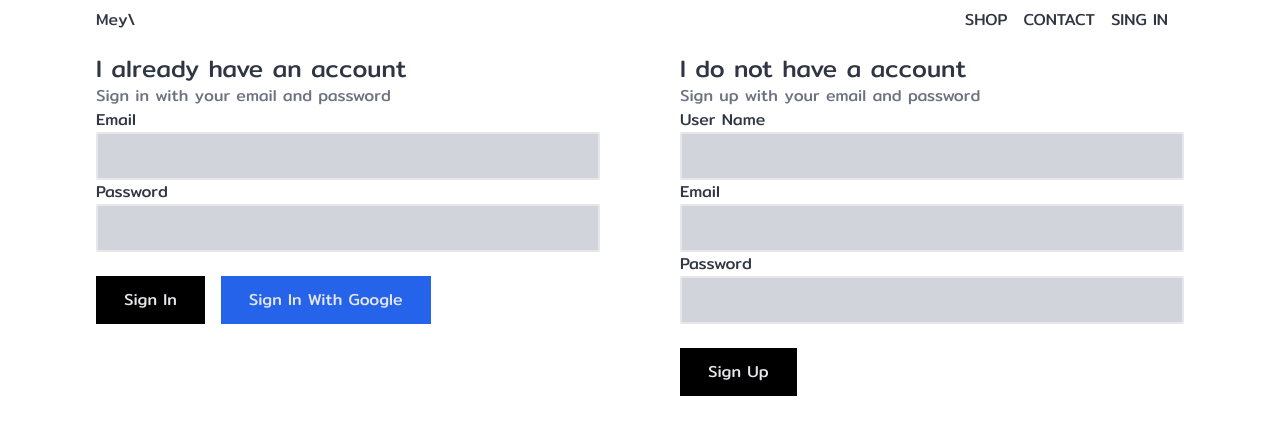
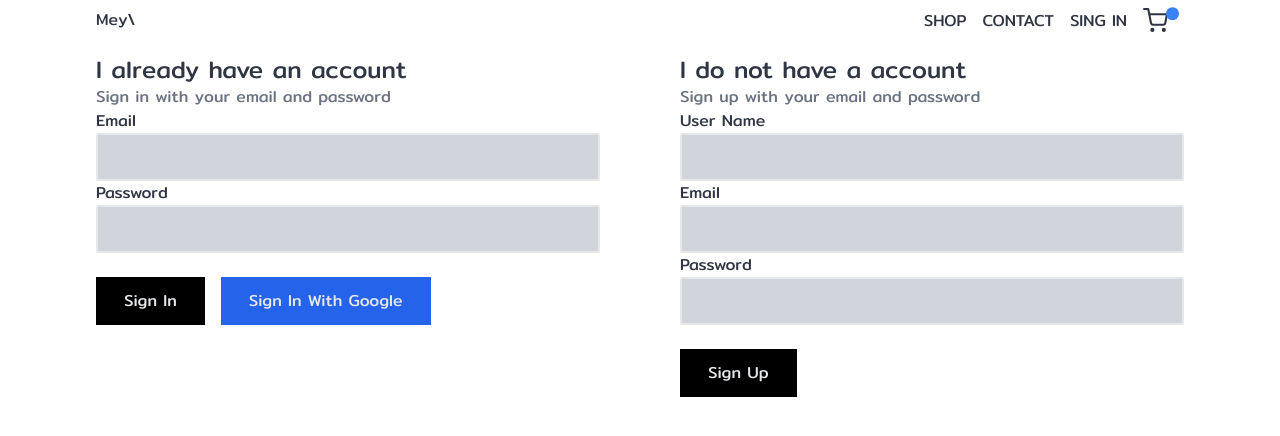
Before and after one commit to vishnuk7/ecom, a React (Create React App) app: page /signin in a window 1280 px wide. Shown: the top 436 px of the page. Built offline with nearby package versions, Linux system fonts and the light colour scheme; no server answers.

Commit message:
dropdown animation 🍀

```diff
--- a/package.json
+++ b/package.json
@@ -12,9 +12,11 @@
 		"@types/react": "^16.9.53",
 		"@types/react-dom": "^16.9.8",
 		"firebase": "^8.4.2",
+		"framer-motion": "^4.1.17",
 		"immer": "^8.0.1",
 		"react": "^17.0.2",
 		"react-dom": "^17.0.2",
+		"react-icons": "^4.2.0",
 		"react-redux": "^7.2.4",
 		"react-router-dom": "^5.2.0",
 		"react-scripts": "4.0.3",
--- a/src/App.tsx
+++ b/src/App.tsx
@@ -1,7 +1,6 @@
-import { useEffect, useState } from 'react';
+import { useEffect } from 'react';
 import { Redirect, Route, Switch } from 'react-router-dom';
 import { useDispatch, useSelector } from 'react-redux';
-import { SET_CURRENT_USER } from './redux/actions/actionTypes';
 import { Homepage, Shop, Form } from './pages';
 import { Header } from './components';
 import { auth, createProfile } from './firebase/firebase.util';
--- /dev/null
+++ b/src/components/Header/CartIcon.tsx
@@ -0,0 +1,47 @@
+import { motion } from 'framer-motion';
+import styled from 'styled-components';
+import { FiShoppingCart } from 'react-icons/fi';
+import { useDispatch } from 'react-redux';
+import { setToggleDropdown } from '../../redux/cart';
+
+const transitionValues = {
+	duration: 0.8,
+	repeat: Infinity,
+	ease: 'easeOut',
+};
+
+const animate = {
+	y: ['-20%', '20%', '25%'],
+	width: ['0.86rem', '0.8rem', '0.8rem'],
+	height: ['0.82rem', '0.8rem', '0.8rem'],
+};
+
+const transition = { y: transitionValues, width: transitionValues, height: transitionValues };
+
+export const CartIcon = () => {
+	const dispatch = useDispatch();
+
+	return (
+		<CartIconStyle onClick={() => dispatch(setToggleDropdown())} className='relative'>
+			<FiShoppingCart size={25} />
+			<motion.div transition={transition} animate={animate} className='circle absolute'></motion.div>
+		</CartIconStyle>
+	);
+};
+
+const CartIconStyle = styled.span`
+	cursor: pointer;
+
+	svg {
+		display: inline;
+	}
+
+	.circle {
+		height: 0.8rem;
+		width: 0.8rem;
+		background: rgb(59, 130, 246);
+		border-radius: 50%;
+		top: -4px;
+		right: -11px;
+	}
+`;
--- /dev/null
+++ b/src/components/Header/Dropdown.tsx
@@ -0,0 +1,59 @@
+import { AnimatePresence, motion, useCycle } from 'framer-motion';
+import { useSelector } from 'react-redux';
+import styled from 'styled-components';
+import { RootState } from '../../redux';
+
+const height: string[] = [];
+const opacity: number[] = [0, 0.1, 0.2, 0.3, 0.4, 0.5, 0.6, 0.7, 0.8, 0.9, 1];
+
+let i = 1;
+while (i <= 20) {
+	height.push(`${i}rem`);
+	i += 0.01;
+}
+const animate = {
+	height,
+	opacity,
+};
+
+// const exitHeight = height.reverse();
+// const exitOpacity = opacity.reverse();
+// // const exitAnimate = {
+// // 	height: exitHeight,
+// // 	opacity: exitOpacity,
+// // };
+
+const transitionValue = {
+	type: 'tween',
+	duration: 0.4,
+};
+
+const transition = {
+	height: transitionValue,
+	opacity: transitionValue,
+};
+
+export const Dropdown = () => {
+	const { hidden } = useSelector((state: RootState) => state.cart);
+
+	return (
+		<AnimatePresence>
+			{hidden && (
+				<DropdownStyle
+					initial={{ opacity: 0 }}
+					animate={animate}
+					transition={transition}
+					exit={{ opacity: 0 }}
+					className='absolute w-80 h-80 rounded-md bg-white border border-gray-400 shadow-2xl'>
+					Dropdown 😜
+				</DropdownStyle>
+			)}
+		</AnimatePresence>
+	);
+};
+
+const DropdownStyle = styled(motion.div)`
+	z-index: 31;
+	right: 0;
+	top: 32px;
+`;
--- a/src/components/Header/Header.tsx
+++ b/src/components/Header/Header.tsx
@@ -2,6 +2,8 @@ import { Link } from 'react-router-dom';
 import { useSelector } from 'react-redux';
 import styled from 'styled-components';
 import { auth } from '../../firebase/firebase.util';
+import { Dropdown } from './Dropdown';
+import { CartIcon } from './CartIcon';
 
 const classes = {
 	container: 'flex justify-between pt-2 pb-5',
@@ -23,7 +25,7 @@ export const Header: React.FC = () => {
 					<span>Mey\</span>
 				</Link>
 			</div>
-			<div className='options '>
+			<div className='flex items-center options relative'>
 				<Link to='/shop'>SHOP</Link>
 				<Link to='/shop'>CONTACT</Link>
 				{currentUser ? (
@@ -35,6 +37,9 @@ export const Header: React.FC = () => {
 						SING IN
 					</Link>
 				)}
+				<CartIcon />
+
+				<Dropdown />
 			</div>
 		</HeaderStyled>
 	);
@@ -42,7 +47,8 @@ export const Header: React.FC = () => {
 
 const HeaderStyled = styled.div`
 	& .options {
-		a {
+		a,
+		span {
 			margin-right: 1rem;
 		}
 	}
--- /dev/null
+++ b/src/redux/cart/index.ts
@@ -0,0 +1,21 @@
+import { createSlice } from '@reduxjs/toolkit';
+
+const initialState = {
+	hidden: false,
+};
+
+const slice = createSlice({
+	name: 'cart',
+	initialState,
+	reducers: {
+		toggleDropdown: (state) => {
+			state.hidden = !state.hidden;
+		},
+	},
+});
+
+export const setToggleDropdown = () => {
+	return slice.actions.toggleDropdown();
+};
+
+export default slice.reducer;
--- a/src/redux/index.ts
+++ b/src/redux/index.ts
@@ -1,12 +1,16 @@
-import { configureStore } from '@reduxjs/toolkit';
+import { configureStore, Store } from '@reduxjs/toolkit';
 import users from './users';
+import cart from './cart';
 
 const reducer = {
 	users,
+	cart,
 };
 
 const store = configureStore({
 	reducer,
 });
 
+export type RootState = ReturnType<typeof store.getState>;
+
 export default store;
```
Also changed, not shown: 1 other file (tests, documents, lock files or other folders).
